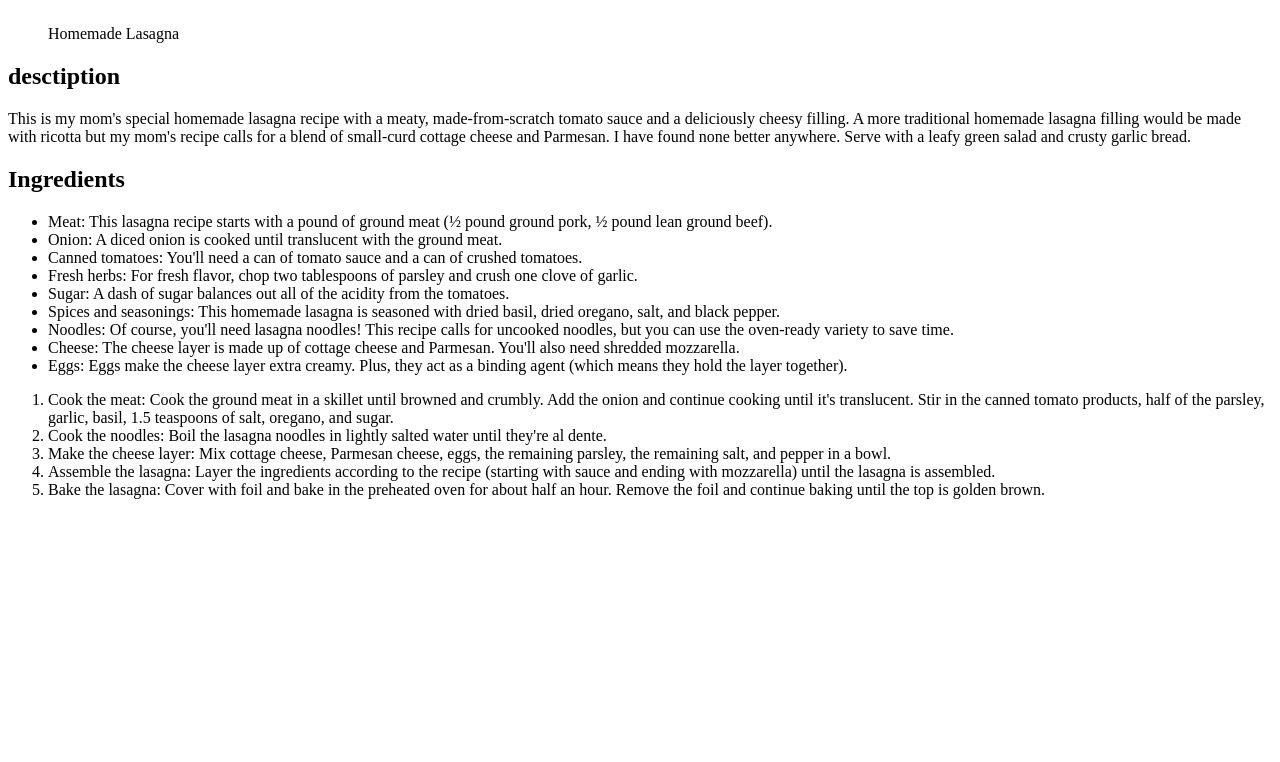
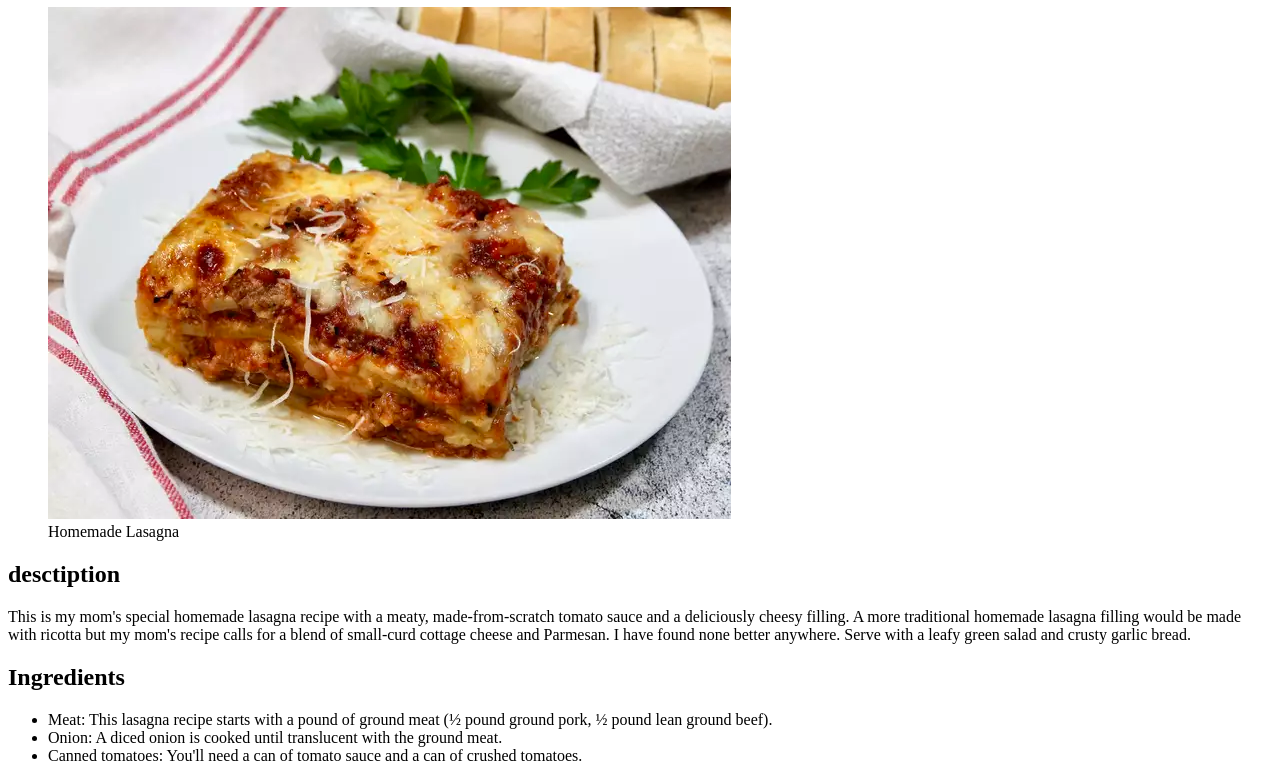
Before and after one commit to Golden-Alpaca/odin-recipes, a plain HTML site: page recipes/lasagna.html in a window 1280 px wide. Shown: the part 73-835 px from the top of the page. Before the commit the page ends 800 px from the top, so only its background shows below. Drawn offline with Linux system fonts and the light colour scheme.

Commit message:
Update lasagna.html
Edit img url

```diff
--- a/recipes/lasagna.html
+++ b/recipes/lasagna.html
@@ -9,7 +9,7 @@
 <body>
     <h1>Lasagna</h1>
     <figure>
-    <img src="images/lasagna.jpg" alt="">
+    <img src="../images/lasagna.jpg" alt="">
         <figcaption>Homemade Lasagna</figcaption>
     </figure>
     <div>
```
